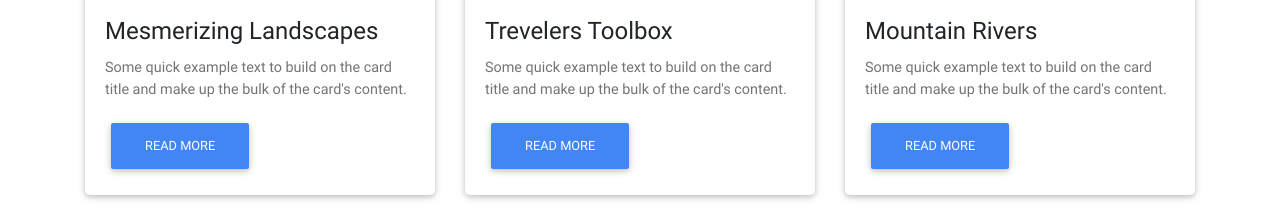
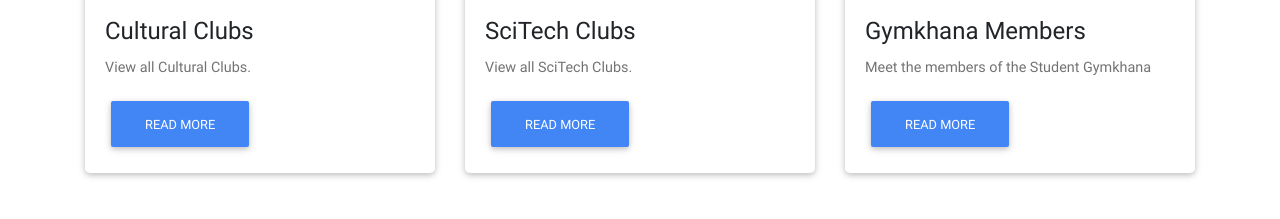
Before and after one commit to RagingEqualizer/Student-Gymkhana-Website, a plain HTML site: page index.html in a window 1280 px wide. Shown: the part 738-957 px from the top of the page. After the commit the page ends 935 px from the top, so only its background shows below. Drawn offline with Linux system fonts and the light colour scheme; files whose address does not match are found by name.

Commit message:
15/12 23:24

```diff
--- a/index.html
+++ b/index.html
@@ -228,9 +228,9 @@
                     <!--Card content-->
                     <div class="card-body">
                         <!--Title-->
-                        <h4 class="card-title">Mesmerizing Landscapes</h4>
+                        <h4 class="card-title">Cultural Clubs</h4>
                         <!--Text-->
-                        <p class="card-text">Some quick example text to build on the card title and make up the bulk of the card's content.</p>
+                        <p class="card-text">View all Cultural Clubs.</p>
                         <a href="#" class="btn btn-primary waves-light">Read more</a>
                     </div>
 
@@ -250,9 +250,9 @@
                     <!--Card content-->
                     <div class="card-body">
                         <!--Title-->
-                        <h4 class="card-title">Trevelers Toolbox</h4>
+                        <h4 class="card-title">SciTech Clubs</h4>
                         <!--Text-->
-                        <p class="card-text">Some quick example text to build on the card title and make up the bulk of the card's content.</p>
+                        <p class="card-text">View all SciTech Clubs.</p>
                         <a href="#" class="btn btn-primary waves-light">Read more</a>
                     </div>
 
@@ -273,9 +273,9 @@
                     <!--Card content-->
                     <div class="card-body">
                         <!--Title-->
-                        <h4 class="card-title">Mountain Rivers</h4>
+                        <h4 class="card-title">Gymkhana Members</h4>
                         <!--Text-->
-                        <p class="card-text">Some quick example text to build on the card title and make up the bulk of the card's content.</p>
+                        <p class="card-text">Meet the members of the Student Gymkhana</p>
                         <a href="#" class="btn btn-primary waves-light">Read more</a>
                     </div>
 
```
